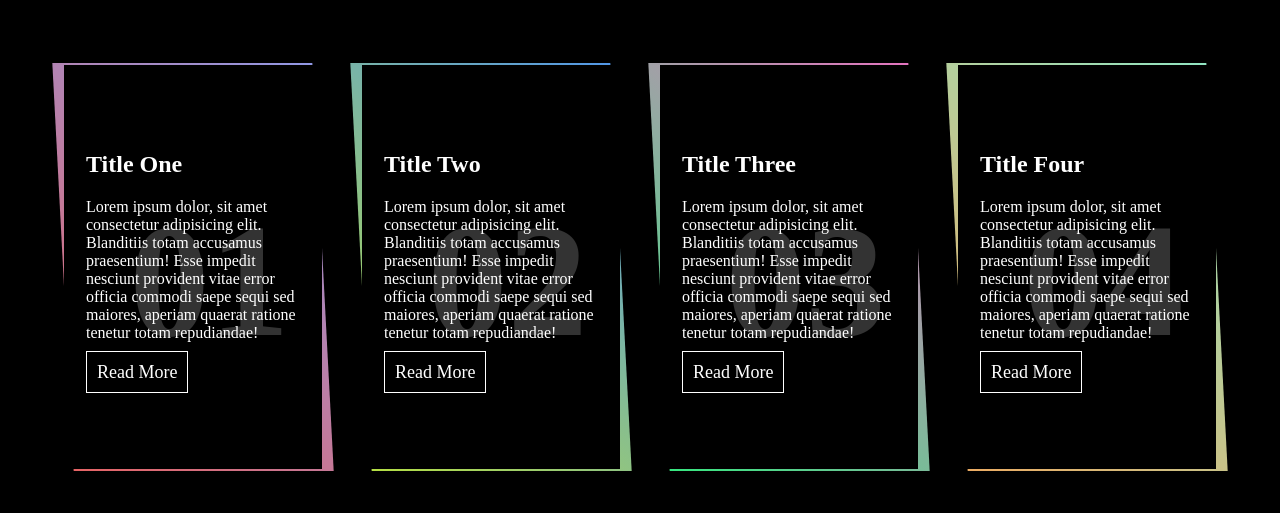
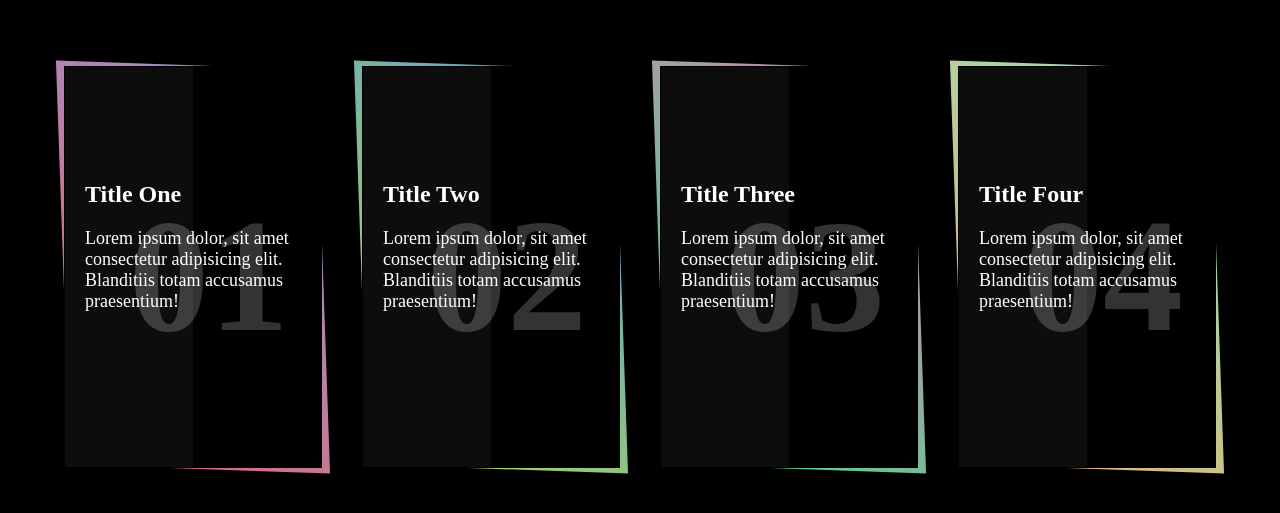
Before and after one commit to kenzung/easy-css, a plain HTML site: page Card/Card1/index.html in a window 1280 px wide. Shown: the part 133-646 px from the top of the page. Drawn offline with Linux system fonts and the light colour scheme.

Commit message:
feat: 完善样式

```diff
--- a/Card/Card1/index.html
+++ b/Card/Card1/index.html
@@ -13,32 +13,32 @@
       <div class="content">
         <h2>01</h2>
         <h3>Title One</h3>
-        <p>Lorem ipsum dolor, sit amet consectetur adipisicing elit. Blanditiis totam accusamus praesentium! Esse impedit nesciunt provident vitae error officia commodi saepe sequi sed maiores, aperiam quaerat ratione tenetur totam repudiandae!</p>
-        <a>Read More</a>
+        <p>Lorem ipsum dolor, sit amet consectetur adipisicing elit. Blanditiis totam accusamus praesentium! </p>
+        <a href="#">Read More</a>
       </div>
     </div>
     <div class="box">
       <div class="content">
         <h2>02</h2>
         <h3>Title Two</h3>
-        <p>Lorem ipsum dolor, sit amet consectetur adipisicing elit. Blanditiis totam accusamus praesentium! Esse impedit nesciunt provident vitae error officia commodi saepe sequi sed maiores, aperiam quaerat ratione tenetur totam repudiandae!</p>
-        <a>Read More</a>
+        <p>Lorem ipsum dolor, sit amet consectetur adipisicing elit. Blanditiis totam accusamus praesentium! </p>
+        <a href="#">Read More</a>
       </div>
     </div>
     <div class="box">
       <div class="content">
         <h2>03</h2>
         <h3>Title Three</h3>
-        <p>Lorem ipsum dolor, sit amet consectetur adipisicing elit. Blanditiis totam accusamus praesentium! Esse impedit nesciunt provident vitae error officia commodi saepe sequi sed maiores, aperiam quaerat ratione tenetur totam repudiandae!</p>
-        <a>Read More</a>
+        <p>Lorem ipsum dolor, sit amet consectetur adipisicing elit. Blanditiis totam accusamus praesentium! </p>
+        <a href="#">Read More</a>
       </div>
     </div>
     <div class="box">
       <div class="content">
         <h2>04</h2>
         <h3>Title Four</h3>
-        <p>Lorem ipsum dolor, sit amet consectetur adipisicing elit. Blanditiis totam accusamus praesentium! Esse impedit nesciunt provident vitae error officia commodi saepe sequi sed maiores, aperiam quaerat ratione tenetur totam repudiandae!</p>
-        <a>Read More</a>
+        <p>Lorem ipsum dolor, sit amet consectetur adipisicing elit. Blanditiis totam accusamus praesentium! </p>
+        <a href="#">Read More</a>
       </div>
     </div>
   </div>
--- a/Card/Card1/style.css
+++ b/Card/Card1/style.css
@@ -26,23 +26,35 @@ body {
   flex-direction: column;
   justify-content: center;
   align-items: center;
-  padding: 2px;
   height: 400px;
   color: #fff;
   background: #000;
   position: relative;
+  border: 1px solid #000f;
 }
 
 .box::before {
   content: "";
   position: absolute;
   top: -2px;
-  right: -1px;
-  left: -1px;
+  right: -2px;
+  left: -2px;
   bottom: -2px;
-  transform: skew(3deg);
+  transform: skew(2deg, 2deg);
   z-index: -1;
 }
+
+.box::after {
+  content: "";
+  position: absolute;
+  left: 0;
+  top: 0;
+  width: 50%;
+  height: 100%;
+  background: rgba(255, 255, 255, 0.05);
+  pointer-events: none;
+}
+
 
 .box:nth-child(1)::before {
   background: linear-gradient(45deg, #e66465, #9198e5) ;
@@ -64,18 +76,19 @@ body {
   position: relative;
 }
 
+
 .box > .content > h2 {
   position: absolute;
   left: 25%;
   top: 25%;
   font-size: 160px;
   color: rgba(255, 255, 255, 0.2);
-  transform: translateY(-20px);
+  transform: translateY(-40px);
   transition: 0.8s;
 }
 
 .box:hover > .content > h2 {
-  transform: translateY(-120px);
+  transform: translateY(-160px);
 
 }
 
@@ -86,27 +99,30 @@ body {
 }
 
 .box > .content > p {
-  font-size: 16px;
+  font-size: 18px;
   margin: 20px;
 }
 
 .content > a {
   border: 1px solid #fff;
+  color: #fff;
+  text-decoration: none;
   font-size: 18px;
   text-decoration: none;
-  /* opacity: 0; */
+  opacity: 0;
   margin: 10px 20px;
   padding: 10px;
-  transform: translateY(-50px);
-  /* visibility: hidden; */
-  /* position: relative; */
-  /* top: -50px; */
+  visibility: hidden;
+  position: relative;
+  top: -50px;
   transition: 0.8s;
+  cursor: pointer;
 }
 
 .box:hover > .content > a {
-  /* opacity: 1; */
-  /* top: 0; */
-  /* visibility: visible; */
-  transform: translateY(0);
+  opacity: 1;
+  top: 0;
+  visibility: visible;
+  background: #fff;
+  color: #000;
 }
```
